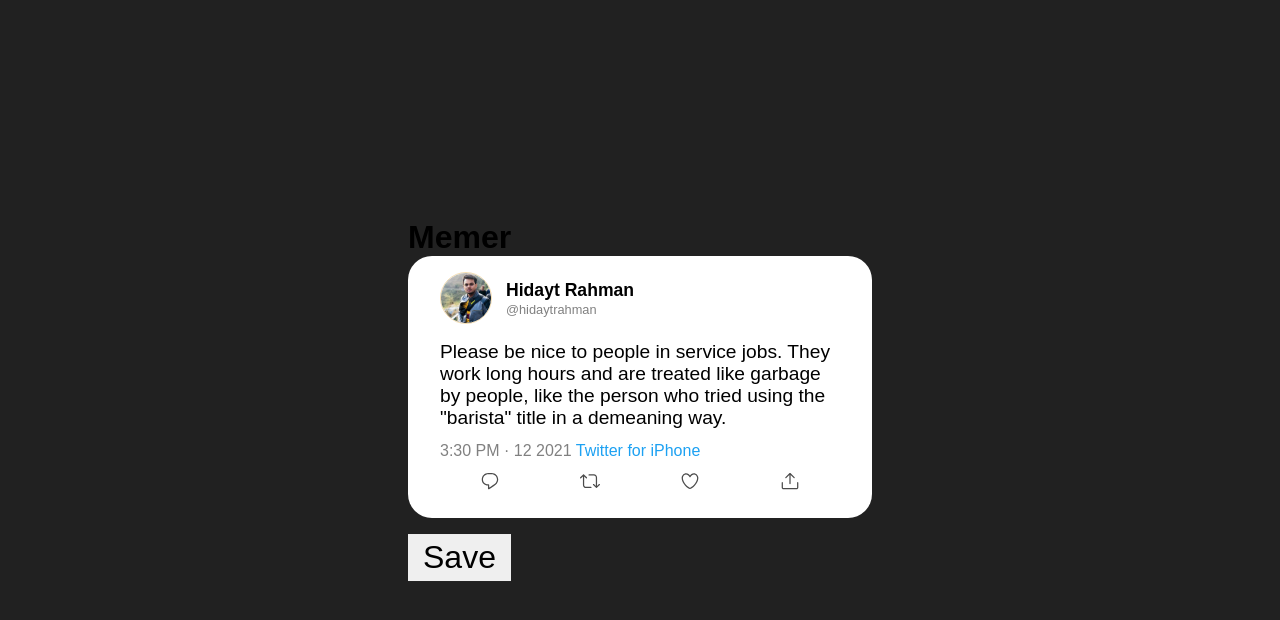
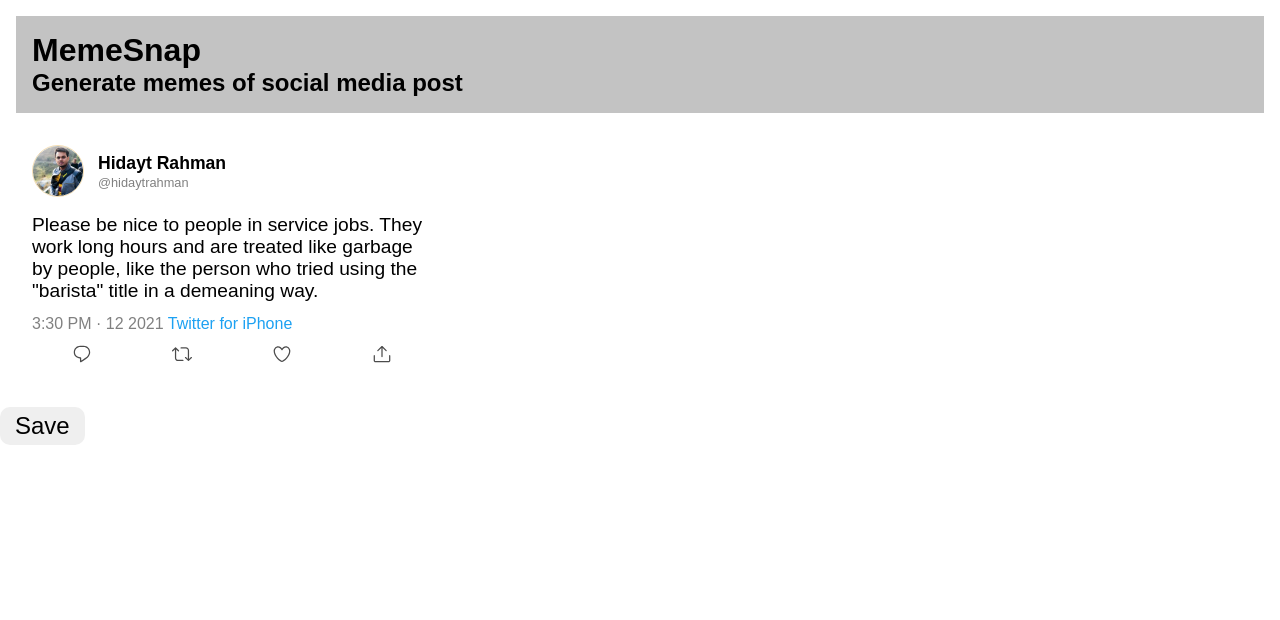
Before and after one commit to hidaytrahman/memeSnap, a React (Create React App) app: page / in a window 1280 px wide. Shown: the top 620 px of the page. Built offline with nearby package versions, Linux system fonts and the light colour scheme.

Commit message:
feat(view): header and main UI changes

```diff
--- a/src/App.css
+++ b/src/App.css
@@ -1 +1,22 @@
-.btn{padding:5px 15px;border:0;font-size:2rem;cursor:pointer}.btn:hover{color:#5f9ea0}.btn-save{margin-top:1rem}.custom-input input[type=file]{display:none}
+.btn {
+  padding: 5px 15px;
+  border: 0;
+  font-size: 1.5rem;
+  cursor: pointer;
+  border-radius: 10px;
+}
+.btn:hover {
+  color: #5f9ea0;
+}
+.btn-save {
+  margin-top: 1rem;
+}
+.custom-input input[type="file"] {
+  display: none;
+}
+
+.App-header {
+    background: #c3c3c3;
+    padding: 1rem;
+    margin: 1rem;
+}
--- a/src/App.js
+++ b/src/App.js
@@ -5,10 +5,14 @@ const App = () => {
   return (
     <div className="App">
       <header className="App-header">
-          <h1>Memer</h1>
+          <h1>MemeSnap</h1>
+          <h2>Generate memes of social media post</h2>
       </header>
 
-      <Twitter />
+      <section>
+        <Twitter />
+      </section>
+
 
     </div>
   );
--- a/src/components/twitter/twitter.css
+++ b/src/components/twitter/twitter.css
@@ -16,11 +16,11 @@
 }
 
 body {
-    position: absolute;
+    /* position: absolute;
     left: 50%;
     top: 50%;
     transform: translate(-50%, -50%);
-    background-color: var(--background-color);
+    background-color: var(--background-color); */
     font-family: var(--font);
 }
 
```
